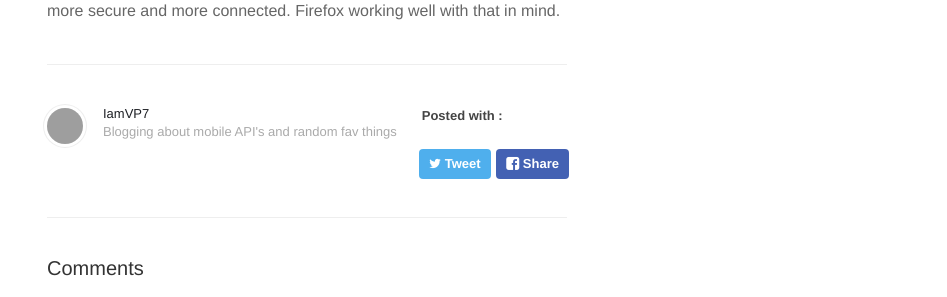
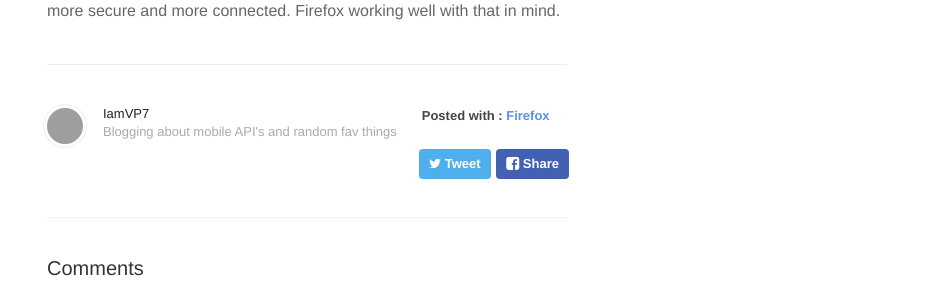
Before and after one commit to hellokarthic/iamVP7.github.io, a Jekyll site: the page built from _posts/2015-11-14-happy-birthday-firefox.markdown, in a window 1280 px wide. Shown: the part 928-1225 px from the top of the page, without its empty margins (333-1280 px from the left). Built offline with Jekyll 4.4.1, drawn with Linux system fonts in a browser that asks for light colours; nearby versions of some CDN libraries; Markdown is read by kramdown in place of the engine named in the settings; comment, search, counter and statistics services are not loaded; grey boxes are pictures that could not be loaded.

Commit message:
added Firefox tag

```diff
--- a/_data/tags.yml
+++ b/_data/tags.yml
@@ -3,3 +3,6 @@
 
 - slug: firefoxos
   name: Firefox OS
+
+- slug: firefox
+  name: Firefox
```
Also changed, not shown: blog/tag/firefox.md (added, +5 -0 lines).
